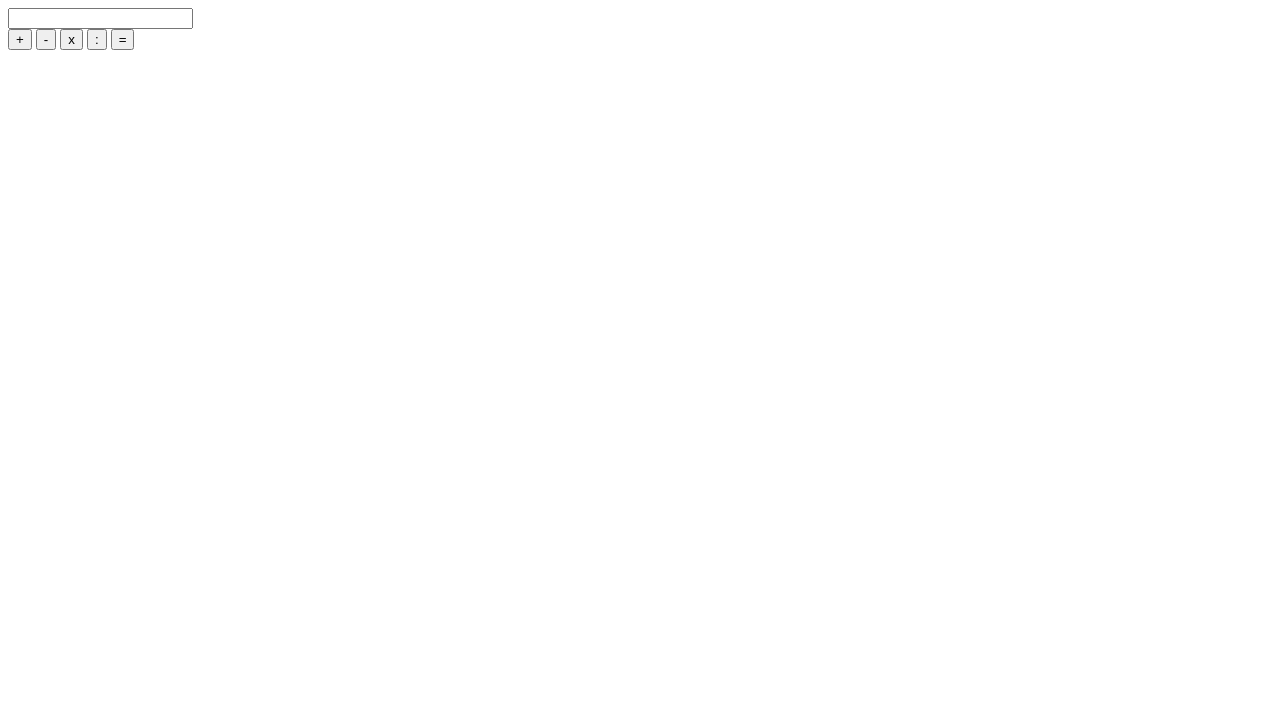
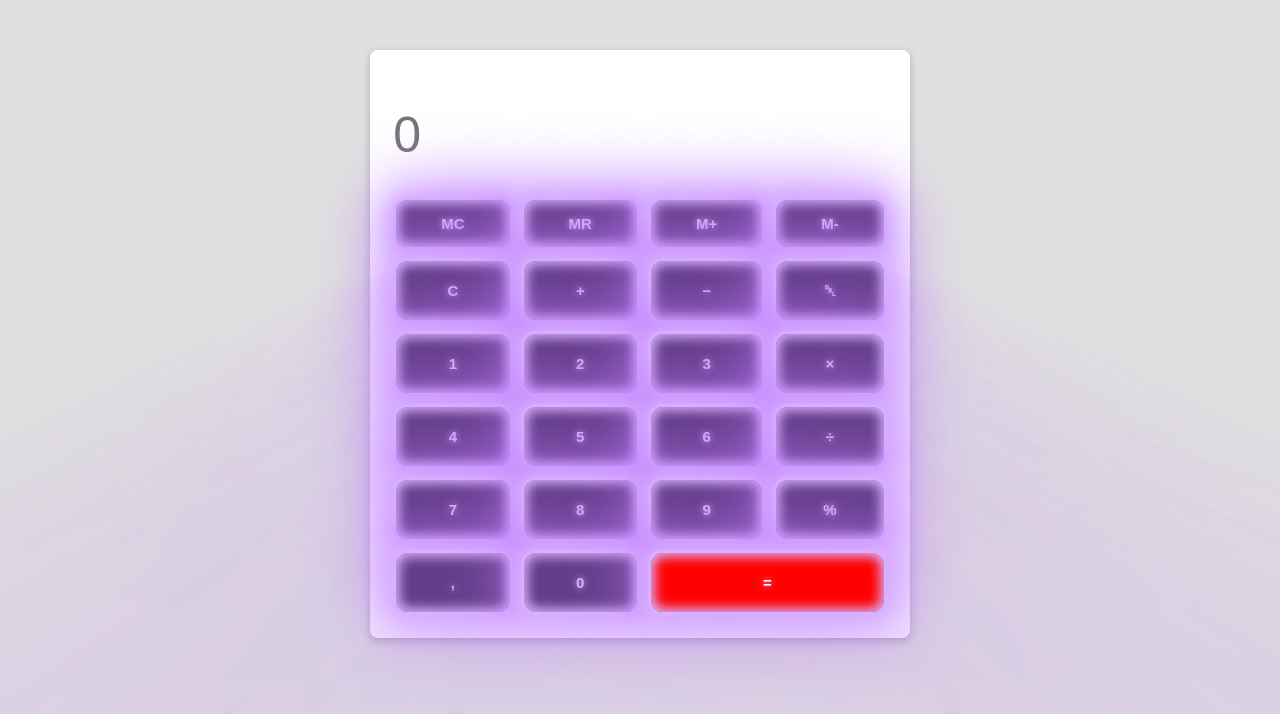
Before and after one commit to enwa1ker/calculator, a plain HTML site: page index.html in a window 1280 px wide. Drawn offline with Linux system fonts and the light colour scheme; files that its build step writes are made by us from their sources.

Commit message:
finish project

```diff
--- a/app.js
+++ b/app.js
@@ -1,37 +1,70 @@
-let operation;
+* {
+    margin: 0;
+    padding: 0;
+    font-family: "Poppins", sans-serif;
+  }
 
-function setOperation(operator) {
-    if (operation) {
-        const num1 = document.getElementById("num1");
-        num1.classList.add("small");
-        num1.value = document.getElementById("result").textContent;
+  body {
+    background: #e0e0e0;
+
+    td {
+      padding: 3px;
     }
 
-    operation = operator;
+    input {
+      border: none;
+    }
+  }
 
-    document.getElementById("num2").value = "";
-    document.getElementById("result").textContent = "";
-}
+  .calculator {
+    max-width: 350px;
+    margin: 50px auto;
+    padding: 18px;
+    box-sizing: border-box;
+    background: #ffffff;
+    box-shadow: 0 3px 8px rgba(0, 0, 0, 0.24);
+    border-radius: 8px;
 
-function calculateResult() {
-    let result;
-    const num1 = Number(document.getElementById("num1").value);
-    const num2 = Number(document.getElementById("num2").value);
-
-    switch (operation) {
-        case '+':
-            result = num1 + num2;
-            break;
-        case '-':
-            result = num1 - num2;
-            break;
-        case '*':
-            result = num1 * num2;
-            break;
-        case '/':
-            result = num1 / num2;
-            break;
+    input[type="text"] {
+      color: #020403;
+      width: 100%;
+      font-size: 50px;
+      margin: 10px 0;
+      padding: 15px 0;
+      background: transparent;
     }
 
-    document.getElementById("result").textContent = result;
-}
+    button {
+      width: 100%;
+      margin-bottom: 10px;
+      padding: 2px 0;
+      border-radius: 16px;
+      border: none;
+      box-shadow: rgba(60, 64, 67, 0.3) 0px 1px 2px 0px, rgba(60, 64, 67, 0.15) 0px 1px 3px 1px;
+      cursor: pointer;
+    }
+
+    input[type="button"] {
+      width: 100%;
+      height: 65px;
+      font-size: 22px;
+      background: #f5f5f5;
+      box-shadow: rgba(60, 64, 67, 0.3) 0px 1px 2px 0px, rgba(60, 64, 67, 0.15) 0px 1px 3px 1px;
+      border-radius: 5px;
+      cursor: pointer;
+    }
+
+    .top-side {
+      color: blue;
+    }
+
+    .right-side {
+      color: red;
+    }
+
+    #eval {
+      width: 100%;
+      color: #ffffff;
+      background: red;
+    }
+  }
--- a/index.html
+++ b/index.html
@@ -3,21 +3,65 @@
 <head>
     <meta charset="UTF-8">
     <title>Calculator</title>
-  <link rel="stylesheet" href="./css/style.css">
+  <link rel="stylesheet" href="./style/style.css">
+  <link rel="stylesheet" href="./style/style.scss">
 </head>
 <body>
-  <input type="text" id="num1">
-    <div id="operatorBtns">
-      <button id="plus" onclick="operation='+'">+</button>
-      <button id="minus" onclick="operation='-'">-</button>
-      <button id="times" onclick="operation='*'">x</button>
-      <button id="divide" onclick="operation='/'">:</button>
-      <button onclick="func()">=</button>
-    </div>
-
-
-
-
+  <!-- container -->
+  <table class="calculator">
+    <!-- title -->
+    <tr>
+      <td colspan="4"><div class="top"></div></td>
+    </tr>
+    <!-- calculator display -->
+    <tr>
+      <td colspan="4">
+        <input type="text" id="display" placeholder="0" readonly />
+      </td>
+    </tr>
+    <!-- It's just a decoration, it doesn't affect anything -->
+    <tr>
+      <td><button>MC</button></td>
+      <td><button>MR</button></td>
+      <td><button>M+</button></td>
+      <td><button>M-</button></td>
+    </tr>
+    <!-- first row -->
+      <tr>
+        <td><input type="button" value="C" onclick="clearDisplay()" class="top-side" /></td>
+        <td><input type="button" value="&#43;" onclick="appendOperator('+')" class="top-side" /></td>
+        <td><input type="button" value="&#8722;" onclick="appendOperator('-')" class="top-side" /></td>
+        <td><input type="button" value="␡" onclick="deleteLeft()" class="right-side" /></td>
+      </tr>
+      <!-- second row -->
+      <tr>
+        <td><input type="button" value="1" onclick="appendNumber(1)" /></td>
+        <td><input type="button" value="2" onclick="appendNumber(2)" /></td>
+        <td><input type="button" value="3" onclick="appendNumber(3)" /></td>
+        <td><input type="button" value="&#215;" onclick="appendOperator('*')" class="right-side" /></td>
+      </tr>
+      <!-- third row -->
+      <tr>
+        <td><input type="button" value="4" onclick="appendNumber(4)" /></td>
+        <td><input type="button" value="5" onclick="appendNumber(5)" /></td>
+        <td><input type="button" value="6" onclick="appendNumber(6)" /></td>
+        <td><input type="button" value="&#247;" onclick="appendOperator('/')" class="right-side" /></td>
+      </tr>
+      <!-- fourth row -->
+      <tr>
+        <td><input type="button" value="7" onclick="appendNumber(7)" /></td>
+        <td><input type="button" value="8" onclick="appendNumber(8)" /></td>
+        <td><input type="button" value="9" onclick="appendNumber(9)" /></td>
+        <td><input type="button" value="&#37;" onclick="calculatePercentage()" class="right-side" /></td>
+      </tr>
+      <!-- last row -->
+      <tr>
+        <td><input type="button" value="," onclick="appendDecimal()" /></td>
+        <td><input type="button" value="0" onclick="appendNumber(0)" /></td>
+        <!-- calculate button -->
+        <td colspan="2"><input type="button" value="&#61;" onclick="calculate()" id="eval" /></td>
+      </tr>
+  </table>
 </body>
 <script src="app.js"></script>
 </html>
--- a/style/style.css
+++ b/style/style.css
@@ -0,0 +1,142 @@
+* {
+	 margin: 0;
+	 padding: 0;
+	 font-family: "Poppins", sans-serif;
+}
+ body {
+	 background: #e0e0e0;
+}
+ body td {
+	 padding: 3px;
+}
+ body input {
+	 border: none;
+}
+ .calculator {
+	 max-width: 350px;
+	 margin: 50px auto;
+	 padding: 18px;
+	 box-sizing: border-box;
+	 background: #fff;
+	 box-shadow: 0 3px 8px rgba(0, 0, 0, 0.24);
+	 border-radius: 8px;
+}
+ .calculator input[type="text"] {
+	 color: #020403;
+	 width: 100%;
+	 font-size: 50px;
+	 margin: 10px 0;
+	 padding: 15px 0;
+	 background: transparent;
+}
+ .calculator button {
+	 width: 100%;
+        --glow-color: rgb(217, 176, 255);
+        --glow-spread-color: rgba(191, 123, 255, 0.781);
+        --enhanced-glow-color: rgb(231, 206, 255);
+        --btn-color: rgb(100, 61, 136);
+        border: .25em solid var(--glow-color);
+        padding: 1em 3em;
+        color: var(--glow-color);
+        font-size: 15px;
+        font-weight: bold;
+        background-color: var(--btn-color);
+        border-radius: 1em;
+        outline: none;
+        box-shadow: 0 0 1em .25em var(--glow-color),
+               0 0 4em 1em var(--glow-spread-color),
+               inset 0 0 .75em .25em var(--glow-color);
+        text-shadow: 0 0 .5em var(--glow-color);
+        position: relative;
+        transition: all 0.3s;
+       }
+
+       button::after {
+        pointer-events: none;
+        content: "";
+        position: absolute;
+        top: 120%;
+        left: 0;
+        height: 100%;
+        width: 100%;
+        background-color: var(--glow-spread-color);
+        filter: blur(2em);
+        opacity: .7;
+        transform: perspective(1.5em) rotateX(35deg) scale(1, .6);
+       }
+
+       button:hover {
+        color: var(--btn-color);
+        background-color: var(--glow-color);
+        box-shadow: 0 0 1em .25em var(--glow-color),
+               0 0 4em 2em var(--glow-spread-color),
+               inset 0 0 .75em .25em var(--glow-color);
+       }
+
+       button:active {
+        box-shadow: 0 0 0.6em .25em var(--glow-color),
+               0 0 2.5em 2em var(--glow-spread-color),
+               inset 0 0 .5em .25em var(--glow-color);
+       }
+ .calculator input[type="button"] {
+	 width: 100%;
+	 height: 65px;
+        --glow-color: rgb(217, 176, 255);
+        --glow-spread-color: rgba(191, 123, 255, 0.781);
+        --enhanced-glow-color: rgb(231, 206, 255);
+        --btn-color: rgb(100, 61, 136);
+        border: .25em solid var(--glow-color);
+        padding: 1em 3em;
+        color: var(--glow-color);
+        font-size: 15px;
+        font-weight: bold;
+        background-color: var(--btn-color);
+        border-radius: 1em;
+        outline: none;
+        box-shadow: 0 0 1em .25em var(--glow-color),
+               0 0 4em 1em var(--glow-spread-color),
+               inset 0 0 .75em .25em var(--glow-color);
+        text-shadow: 0 0 .5em var(--glow-color);
+        position: relative;
+        transition: all 0.3s;
+       }
+
+       button::after {
+        pointer-events: none;
+        content: "";
+        position: absolute;
+        top: 120%;
+        left: 0;
+        height: 100%;
+        width: 100%;
+        background-color: var(--glow-spread-color);
+        filter: blur(2em);
+        opacity: .7;
+        transform: perspective(1.5em) rotateX(35deg) scale(1, .6);
+       }
+
+       button:hover {
+        color: var(--btn-color);
+        background-color: var(--glow-color);
+        box-shadow: 0 0 1em .25em var(--glow-color),
+               0 0 4em 2em var(--glow-spread-color),
+               inset 0 0 .75em .25em var(--glow-color);
+       }
+
+       button:active {
+        box-shadow: 0 0 0.6em .25em var(--glow-color),
+               0 0 2.5em 2em var(--glow-spread-color),
+               inset 0 0 .5em .25em var(--glow-color);
+       }
+}
+ .calculator .top-side {
+	 color: blue;
+}
+ .calculator .right-side {
+	 color: red;
+}
+ .calculator #eval {
+	 width: 100%;
+	 color: #fff;
+	 background: red;
+}
```
